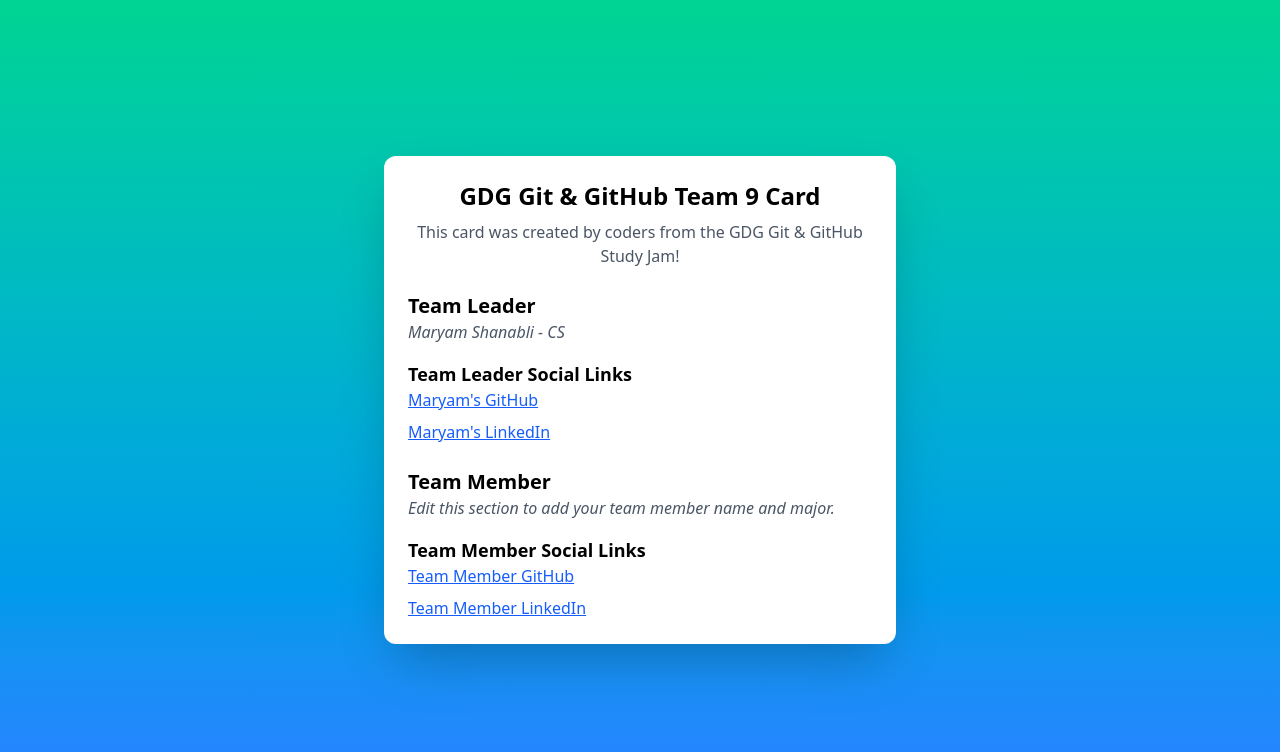
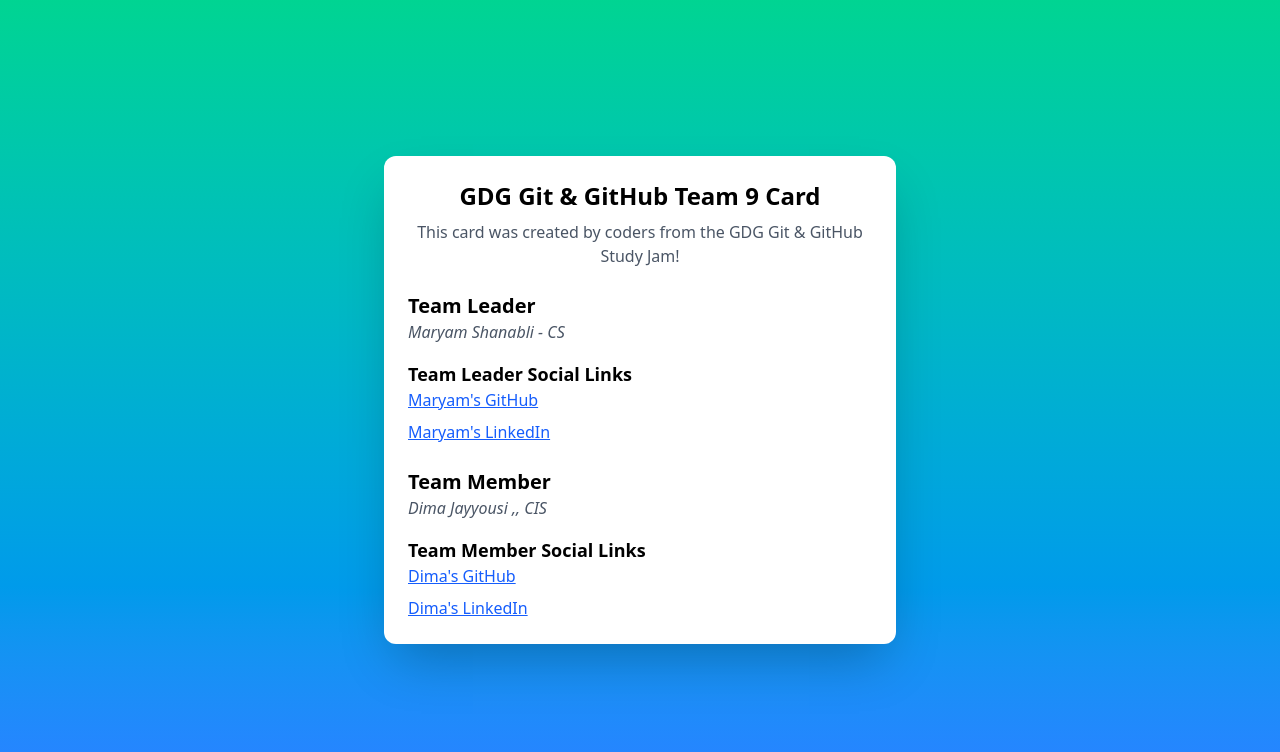
Before and after one commit to MaryamShanabli/GDG_Git_Team_9_Card, a plain HTML site: page index.html in a window 1280 px wide. Drawn offline with nearby package versions, Linux system fonts and the light colour scheme.

Commit message:
member one commit

```diff
--- a/index.html
+++ b/index.html
@@ -30,11 +30,11 @@
         <section>
             <!-- Team Member Section -->
             <h2 class="mt-6 text-xl font-semibold">Team Member</h2>
-            <p class="text-gray-600 italic">Edit this section to add your team member name and major.</p>
+            <p class="text-gray-600 italic">Dima Jayyousi ,, CIS </p>
             <h3 class="mt-4 text-lg font-semibold">Team Member Social Links</h3>
             <ul class="space-y-2">
-                <li><a href="social-link" class="text-blue-600 underline">Team Member GitHub</a></li>
-                <li><a href="social-link" class="text-blue-600 underline">Team Member LinkedIn</a></li>
+                <li><a href="https://github.com/DimaJayyousi" class="text-blue-600 underline">Dima's GitHub</a></li>
+                <li><a href="https://www.linkedin.com/in/deema-jayousi" class="text-blue-600 underline">Dima's LinkedIn</a></li>
             </ul>
         </section>
     </div>
```
